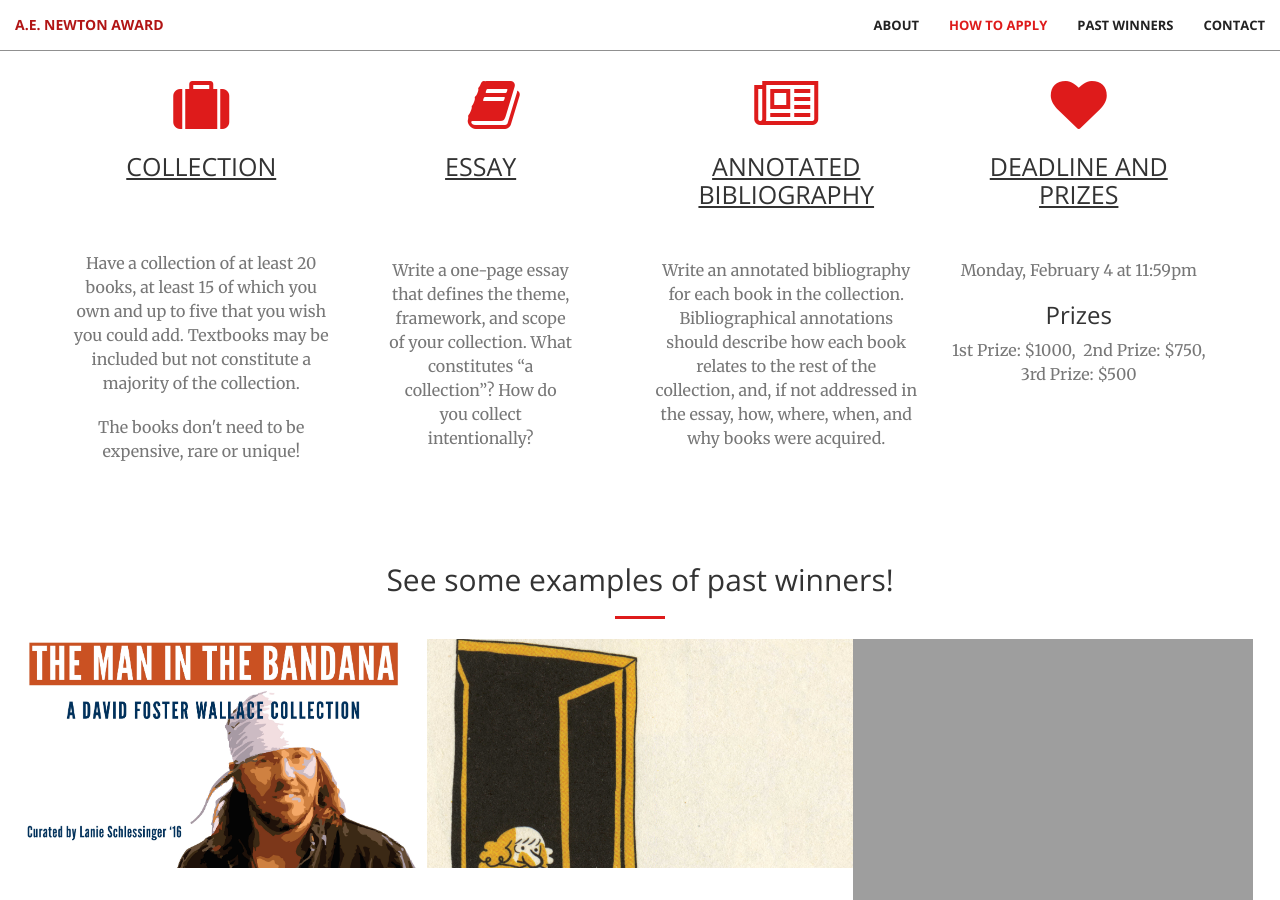
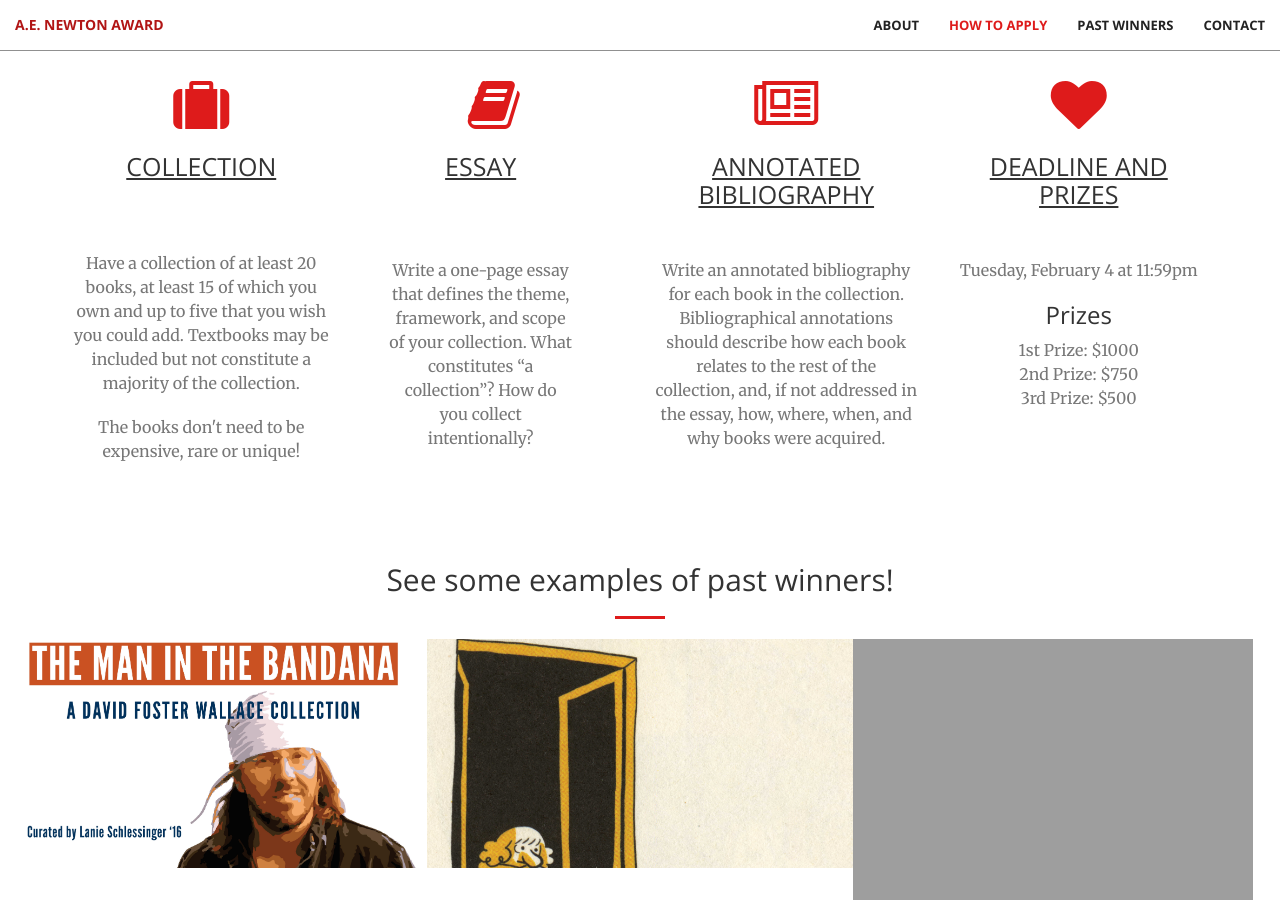
Before and after one commit to swat-ds/bookaward.swarthmore.edu, a Jekyll site: the page built from index.html, in a window 1280 px wide and 900 px high, scrolled down 1459 px. Built offline with Jekyll 4.4.1, drawn with Linux system fonts in a browser that asks for light colours; nearby versions of some CDN libraries; library files that are not in the unit come from our copies.

Commit message:
changes deadline and prizes

```diff
--- a/_includes/services.html
+++ b/_includes/services.html
@@ -41,9 +41,9 @@
                 <div class="service-box">
                     <i class="fa fa-4x fa-heart wow bounceIn text-primary" data-wow-delay=".3s"></i>
                     <h2>Deadline and Prizes</h2>
-                    <p class="text-muted">Monday, February 4 at 11:59pm</p>
+                    <p class="text-muted">Tuesday, February 4 at 11:59pm</p>
                     <h3>Prizes</h3>
-                    <p class="text-muted">1st Prize: $1000,&nbsp; 2nd Prize: $750, 3rd Prize: $500 </p>
+                    <p class="text-muted">1st Prize: $1000 <br/> 2nd Prize: $750 <br/> 3rd Prize: $500 </p>
                 </div>
             </div>
         </div>
```
